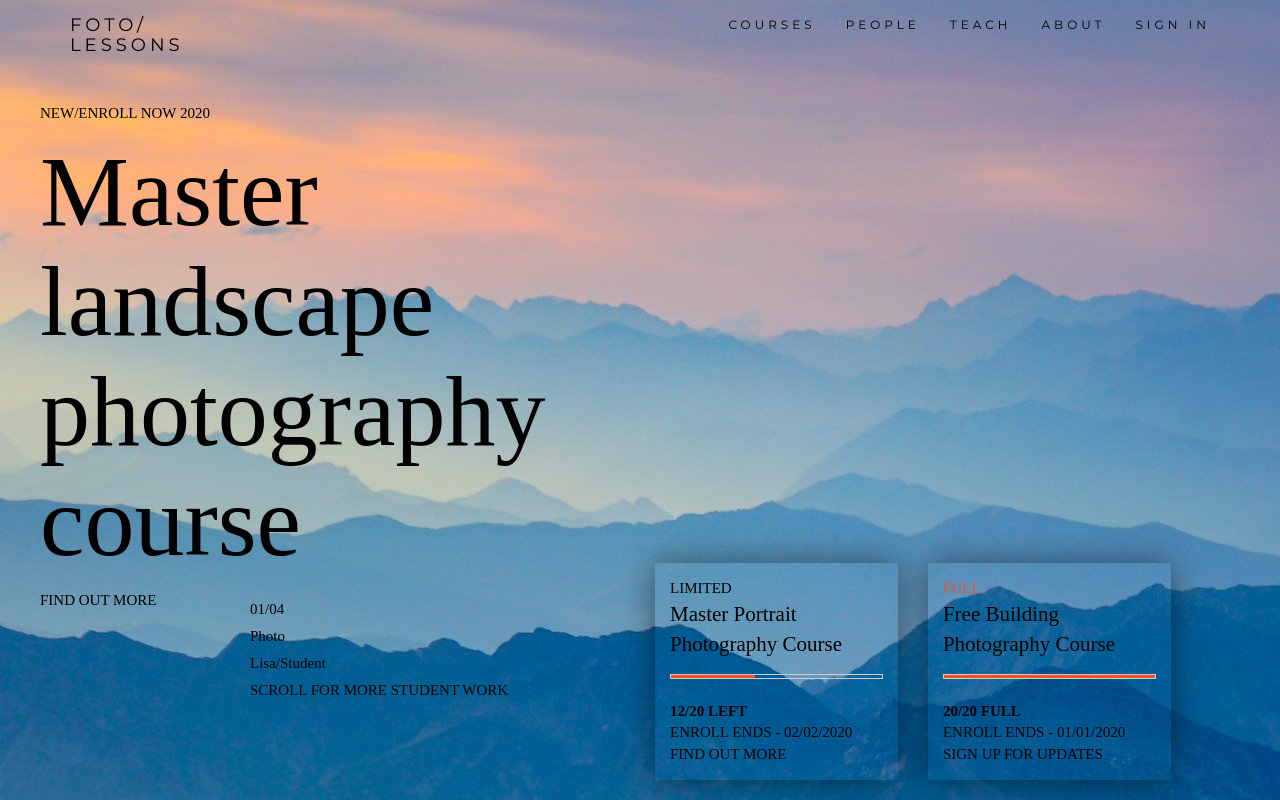
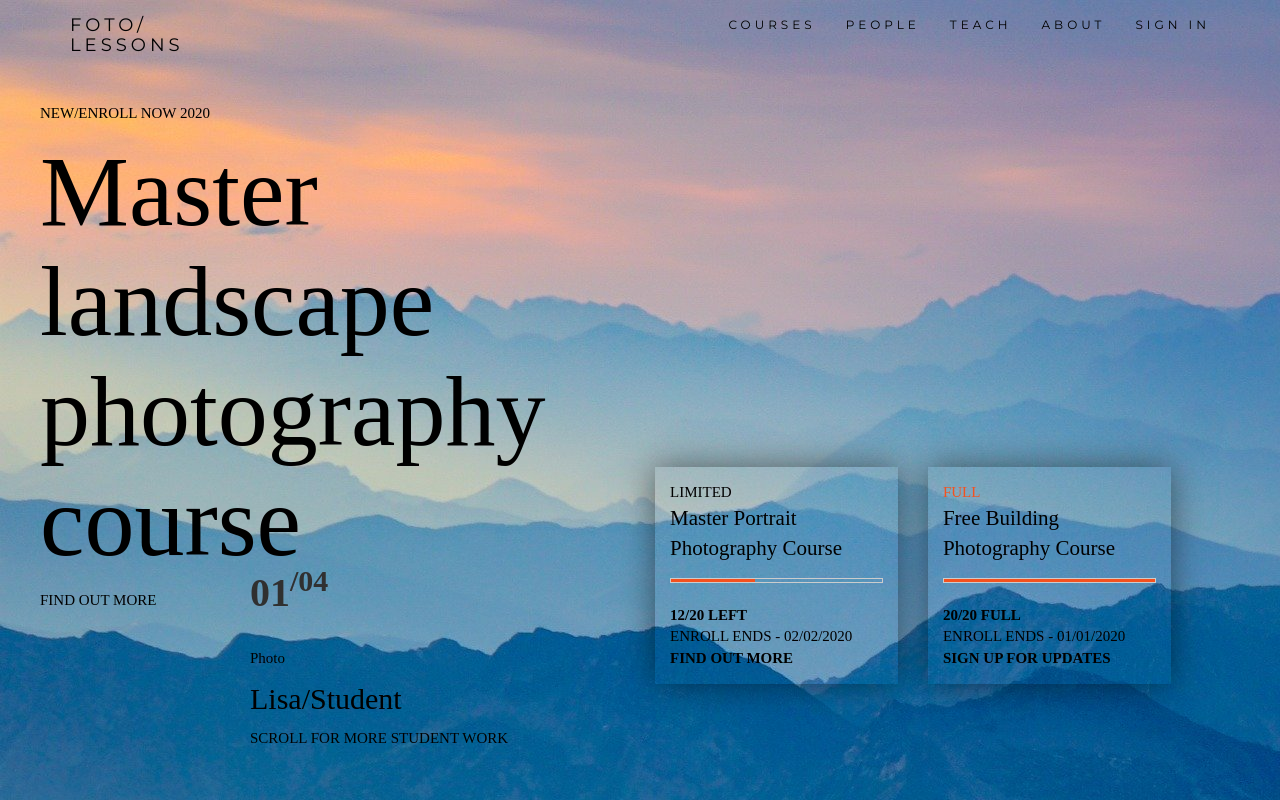
Before and after one commit to kuantumleap123/implement-dribbble-mockup, a plain HTML site: page index.html in a window 1280 px wide. Drawn offline with nearby package versions, Linux system fonts and the light colour scheme.

Commit message:
commit 2

```diff
--- a/index.html
+++ b/index.html
@@ -9,7 +9,6 @@
   <link rel="stylesheet" href="https://www.w3schools.com/w3css/4/w3.css">
   <link href="https://fonts.googleapis.com/css?family=Montserrat" rel="stylesheet" type="text/css">
   <link href="https://fonts.googleapis.com/css?family=Lato" rel="stylesheet" type="text/css">
-  <script src="https://ajax.googleapis.com/ajax/libs/jquery/3.4.1/jquery.min.js"></script>
   <script src="https://maxcdn.bootstrapcdn.com/bootstrap/3.4.1/js/bootstrap.min.js"></script>
   <style>
   body {
@@ -42,11 +41,15 @@
     font-size: 100px;
     font-family: 'Times New Roman', serif;
   }
-  .container-fluid {
-    padding: 60px 50px;
+
+  .jumbotron h2{
+    font-size: 40px;
+    font-family: 'Times New Roman', serif;
   }
-  .bg-grey {
-    background-color: #f6f6f6;
+
+  .jumbotron h3{
+    font-size: 30px;
+    font-family: 'Times New Roman', serif;
   }
 
   .thumbnail {
@@ -56,10 +59,6 @@
     box-shadow: 0 0 32px rgba(0, 0, 0, 0.5);
     background: inherit;
 
-  }
-
-  .blur {
-    filter: blur(20px);
   }
 
   .navbar {
@@ -87,12 +86,12 @@
 
   .row {
     position: fixed;
-    bottom: 0;
+    bottom: 12%;
   }
 
   .photo-info {
     position: fixed;
-    bottom: 12%;
+    bottom: 6%;
   }
 
 
@@ -132,9 +131,9 @@
         <div class="col-sm-4"></div>
         <div class="col-sm-2">
         <div class="photo-info">
-            01/04<br>
-            Photo<br>
-            Lisa/Student<br>
+            <h2>01<sup>/04</sup></h2>
+            Photo
+            <h3>Lisa/Student</h3>
             SCROLL FOR MORE STUDENT WORK<br>
         </div>
         </div>
@@ -152,7 +151,7 @@
                 </div> <br>
                 <b>12/20 LEFT</b><br>
                 ENROLL ENDS - 02/02/2020<br>
-                FIND OUT MORE<br>
+                <b>FIND OUT MORE</b><br>
             </div>
             <div class="blur"></div>
             </div>
@@ -165,7 +164,7 @@
                 </div> <br>
                 <b>20/20 FULL</b><br>
                 ENROLL ENDS - 01/01/2020<br>
-                SIGN UP FOR UPDATES<br>
+                <b>SIGN UP FOR UPDATES</b><br>
             </div>
             </div>
 
```
Also changed, not shown: images/mountains2.jpg (added).
